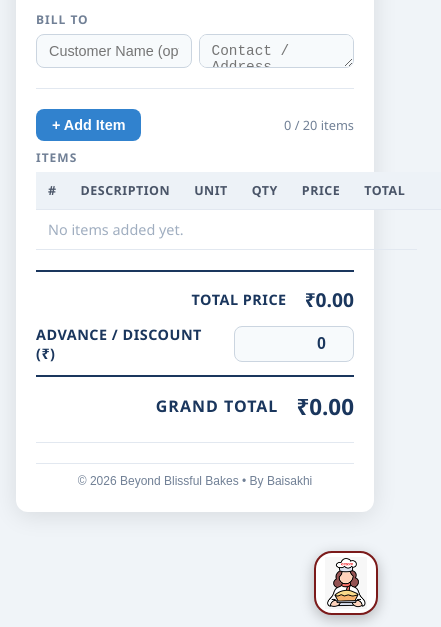
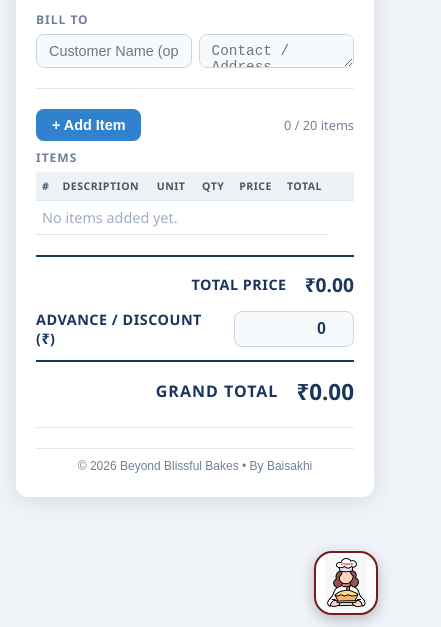
Before and after one commit to souviksteria-lgtm/BBB_Invoice_Generator, a website: page bbb-mobile-app/www/myorder.html in a window 390 px wide. Shown: the part 217-844 px from the top of the page, 441 px wide, since content can reach past the window. Drawn offline with nearby package versions, Linux system fonts and the light colour scheme; some packages are replaced by stand-ins of ours.

Commit message:
Fix items table Total column overflow on mobile screens

```diff
--- a/bbb-mobile-app/www/myorder.html
+++ b/bbb-mobile-app/www/myorder.html
@@ -400,6 +400,11 @@
     /* ── Items table ── */
     .items-section { margin-bottom: 20px; }
 
+    .items-table-wrapper {
+      width: 100%;
+      overflow-x: auto;
+      -webkit-overflow-scrolling: touch;
+    }
     .items-table {
       width: 100%;
       border-collapse: collapse;
@@ -418,6 +423,13 @@
     .items-table tbody tr:hover { background: #f7fafc; }
     .items-table .col-qty, .items-table .col-price, .items-table .col-total { text-align: right; }
     .items-table .col-action { text-align: center; width: 36px; }
+
+    @media (max-width: 480px) {
+      .items-table { font-size: 0.76rem; }
+      .items-table th, .items-table td { padding: 7px 6px; }
+      .items-table th { font-size: 0.66rem; }
+      .items-table .col-action { width: 26px; }
+    }
 
     .empty-state {
       text-align: center;
@@ -769,6 +781,7 @@
     </div>
 
     <!-- Items List -->
+    <div class="items-table-wrapper">
     <table class="items-table" id="itemsTable">
       <thead>
         <tr>
@@ -787,6 +800,7 @@
         </tr>
       </tbody>
     </table>
+    </div>
   </div>
 
   <!-- Total Price -->
```
Also changed, not shown: index.html (+14 -0 lines).
